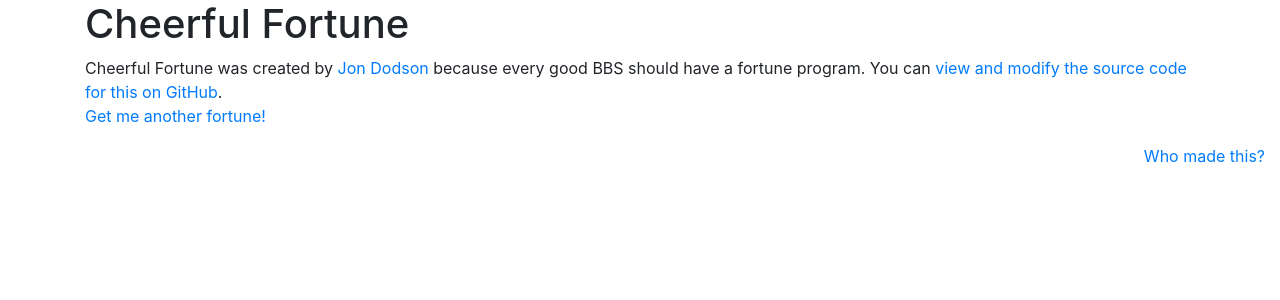
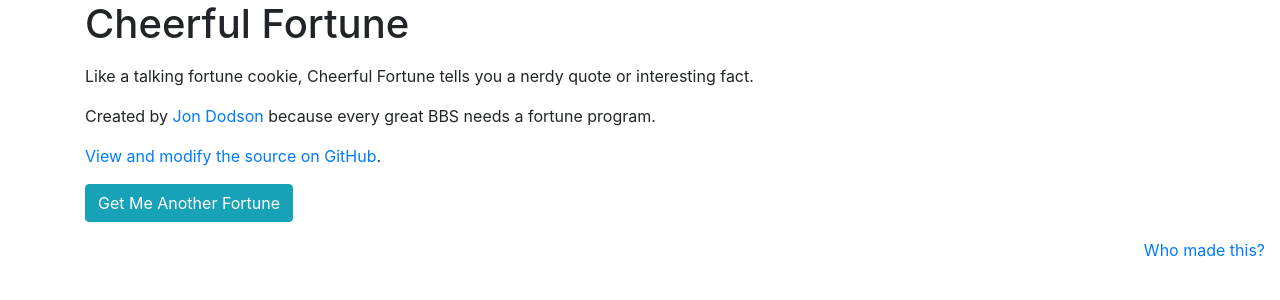
Before and after one commit to cheerfulghost/cheerful-fortune, a Jekyll site: the page docs/about.html, which Jekyll copies as it is, in a window 1280 px wide. Shown: the top 300 px of the page. Built offline with Jekyll 4.4.1, drawn with Linux system fonts in a browser that asks for light colours.

Commit message:
New build

```diff
--- a/docs/about.html
+++ b/docs/about.html
@@ -20,9 +20,17 @@
     <main role="main" class="container">
       <h1>Cheerful Fortune</h1>
       <p>
-        Cheerful Fortune was created by <a href="http://jdodson.org" target="_blank">Jon Dodson</a> because every good BBS should have a fortune program.  You can <a href="https://github.com/jdodson/cheerful-fortune" target="_blank">view and modify the source code for this on GitHub</a>.
-<br/>
-<a href="index.html">Get me another fortune!</a>
+        <p>
+  Like a talking fortune cookie, Cheerful Fortune tells you a nerdy quote or interesting fact.
+</p>
+<p>
+  Created by <a href="http://jdodson.org" target="_blank">Jon Dodson</a> because every great BBS needs a fortune program.
+</p>
+<p>
+  <a href="https://github.com/jdodson/cheerful-fortune" target="_blank">View and modify the source on GitHub</a>.
+</p>
+
+<a href="index.html" class="btn btn-info one_more">Get Me Another Fortune</a>
 
       </p>
     </main>
--- a/docs/feed.xml
+++ /dev/null
@@ -1 +0,0 @@
-<?xml version="1.0" encoding="utf-8"?><feed xmlns="http://www.w3.org/2005/Atom" ><generator uri="https://jekyllrb.com/" version="3.8.3">Jekyll</generator><link href="/feed.xml" rel="self" type="application/atom+xml" /><link href="/" rel="alternate" type="text/html" /><updated>2018-07-21T14:42:20-07:00</updated><id>/</id><title type="html">Cheerful Fortune</title><subtitle>Write an awesome description for your new site here. You can edit this line in _config.yml. It will appear in your document head meta (for Google search results) and in your feed.xml site description.</subtitle></feed>
```
